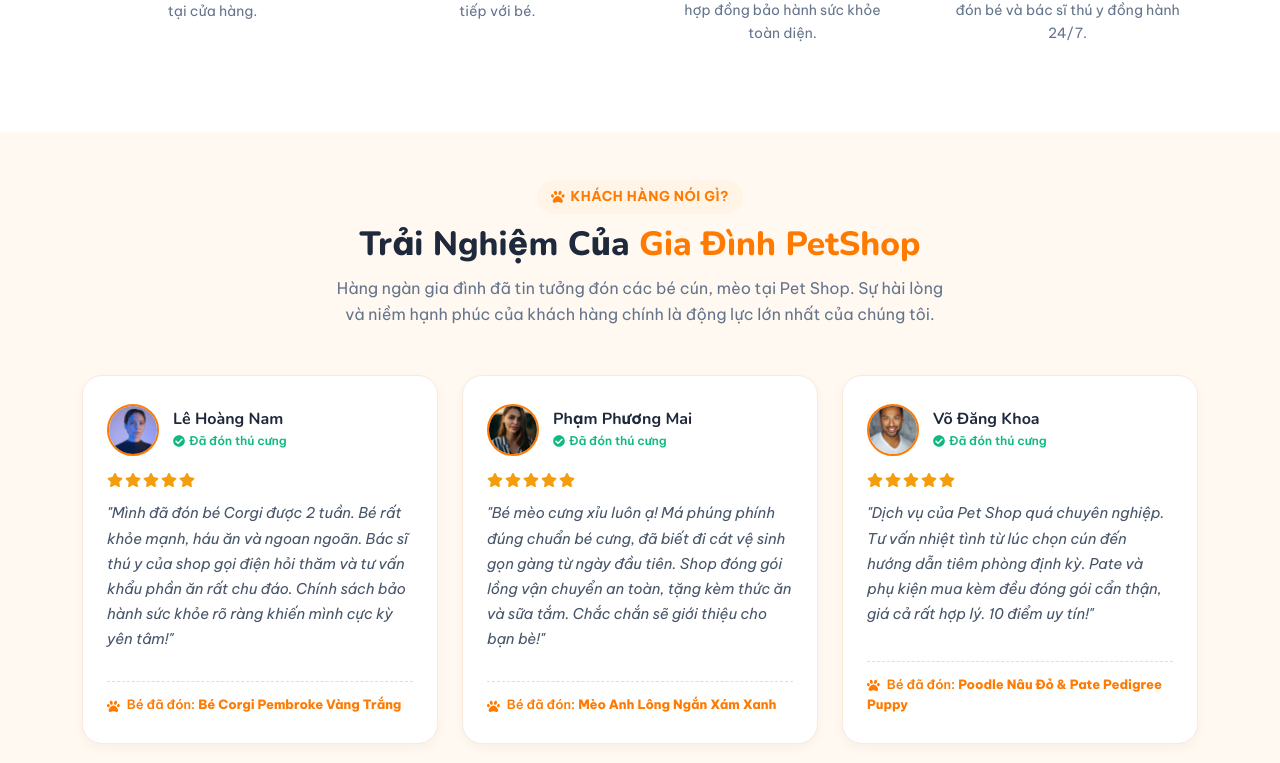
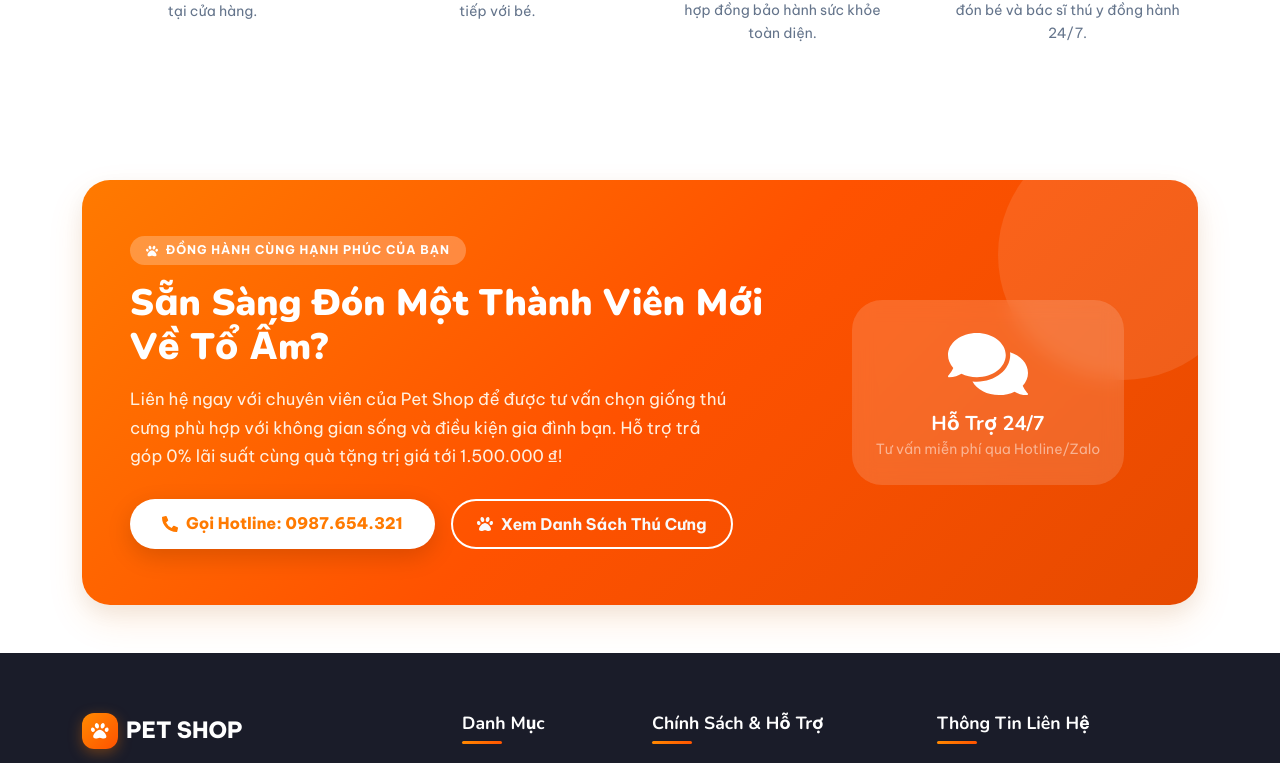
Before and after one commit to Codey706/FA26_FER202_G1, a React (Vite) app in the folder project/: page / in a window 1280 px wide. Shown: the part 9998-10761 px from the top of the page. Built offline with nearby package versions, Linux system fonts and the light colour scheme; data requests are answered from the project's data file.

Commit message:
YHN_delete_reviews

```diff
--- a/project/src/components/home/Testimonials.jsx
+++ /dev/null
@@ -1,128 +0,0 @@
-import React, { useState, useEffect } from 'react';
-import { Container, Row, Col } from 'react-bootstrap';
-import { FaPaw, FaStar, FaCheckCircle, FaQuoteLeft } from 'react-icons/fa';
-import reviewService from '../../services/reviewService';
-import Loading from '../common/Loading';
-
-const Testimonials = () => {
-  const [reviews, setReviews] = useState([]);
-  const [loading, setLoading] = useState(true);
-  const [error, setError] = useState(null);
-
-  const [retryTrigger, setRetryTrigger] = useState(0);
-
-  useEffect(() => {
-    let isMounted = true;
-    const fetchReviews = async () => {
-      try {
-        setLoading(true);
-        setError(null);
-        const data = await reviewService.getReviews();
-        if (isMounted) {
-          setReviews(data);
-          setError(null);
-        }
-      } catch (err) {
-        if (isMounted) {
-          console.error('Failed to load reviews:', err);
-          setError(err.message || 'Không thể tải đánh giá khách hàng.');
-        }
-      } finally {
-        if (isMounted) {
-          setLoading(false);
-        }
-      }
-    };
-
-    fetchReviews();
-    return () => {
-      isMounted = false;
-    };
-  }, [retryTrigger]);
-
-  return (
-    <section className="py-5" id="testimonials" style={{ backgroundColor: '#fff9f2' }}>
-      <Container>
-        {/* Section Header */}
-        <div className="text-center mb-5">
-          <span className="section-badge">
-            <FaPaw /> Khách Hàng Nói Gì?
-          </span>
-          <h2 className="section-title">
-            Trải Nghiệm Của <span>Gia Đình PetShop</span>
-          </h2>
-          <p className="section-subtitle">
-            Hàng ngàn gia đình đã tin tưởng đón các bé cún, mèo tại Pet Shop. Sự hài lòng và niềm hạnh phúc
-            của khách hàng chính là động lực lớn nhất của chúng tôi.
-          </p>
-        </div>
-
-        {/* Loading State */}
-        {loading && <Loading message="Đang tải đánh giá khách hàng..." />}
-
-        {/* Error State */}
-        {!loading && error && (
-          <div className="error-banner flex-column flex-md-row align-items-center text-center text-md-start">
-            <div>{error}</div>
-            <button
-              className="btn btn-sm btn-outline-danger mt-2 mt-md-0 fw-bold px-3 py-2 text-nowrap"
-              onClick={() => setRetryTrigger((prev) => prev + 1)}
-            >
-              Thử Lại
-            </button>
-          </div>
-        )}
-
-        {/* Reviews Grid */}
-        {!loading && !error && (
-          <Row className="g-4">
-            {reviews.map((rev) => (
-              <Col key={rev.id} xs={12} md={4}>
-                <div className="review-card">
-                  <div className="review-header">
-                    <img
-                      src={rev.userAvatar}
-                      alt={rev.userName}
-                      className="review-avatar"
-                      onError={(e) => {
-                        e.target.src =
-                          'https://images.unsplash.com/photo-1534528741775-53994a69daeb?auto=format&fit=crop&w=200&q=80';
-                      }}
-                    />
-                    <div>
-                      <h6 className="review-user-name">{rev.userName}</h6>
-                      {rev.verified && (
-                        <span className="review-verified">
-                          <FaCheckCircle /> Đã đón thú cưng
-                        </span>
-                      )}
-                    </div>
-                  </div>
-
-                  {/* Stars */}
-                  <div className="review-stars">
-                    {[...Array(rev.rating || 5)].map((_, i) => (
-                      <FaStar key={i} />
-                    ))}
-                  </div>
-
-                  {/* Comment */}
-                  <p className="review-comment">"{rev.comment}"</p>
-
-                  {/* Pet Tag */}
-                  {rev.petOrProductName && (
-                    <div className="review-pet-tag">
-                      <FaPaw className="me-1" /> Bé đã đón: <strong>{rev.petOrProductName}</strong>
-                    </div>
-                  )}
-                </div>
-              </Col>
-            ))}
-          </Row>
-        )}
-      </Container>
-    </section>
-  );
-};
-
-export default Testimonials;
--- a/project/src/pages/HomePage.jsx
+++ b/project/src/pages/HomePage.jsx
@@ -6,7 +6,6 @@ import WhyChooseUs from '../components/home/WhyChooseUs';
 import PopularBreeds from '../components/home/PopularBreeds';
 import AccessoriesSection from '../components/home/AccessoriesSection';
 import ShoppingProcess from '../components/home/ShoppingProcess';
-import Testimonials from '../components/home/Testimonials';
 import CTASection from '../components/home/CTASection';
 import { FaCheckCircle, FaExclamationCircle } from 'react-icons/fa';
 
@@ -105,8 +104,6 @@ const HomePage = ({ searchQuery = '', onAddToCart }) => {
 
       <ShoppingProcess />
 
-      <Testimonials />
-
       <CTASection />
 
       {toast && (
```
Also changed, not shown: project/db.json, 1 other file (tests, documents, lock files or other folders).
